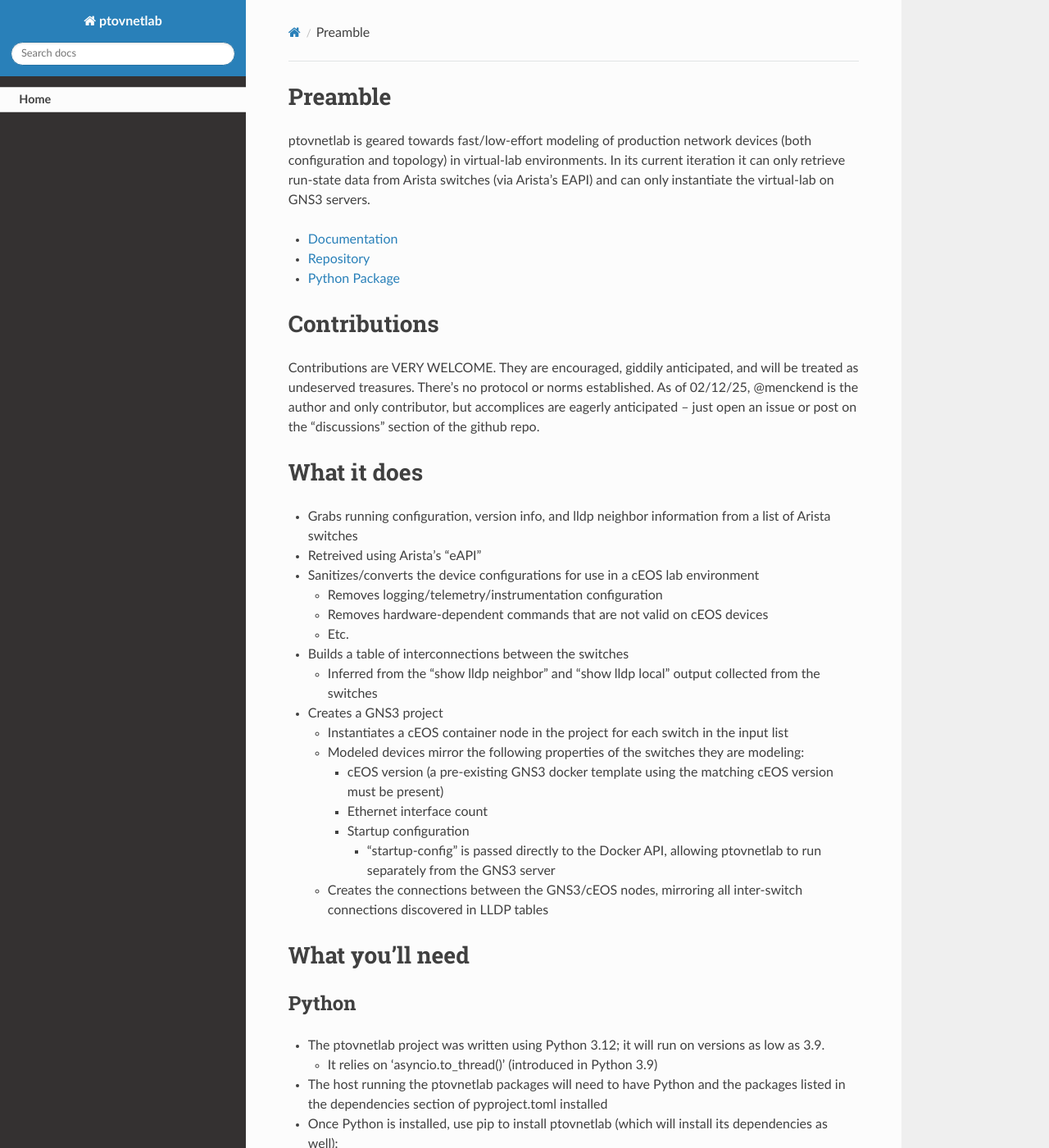
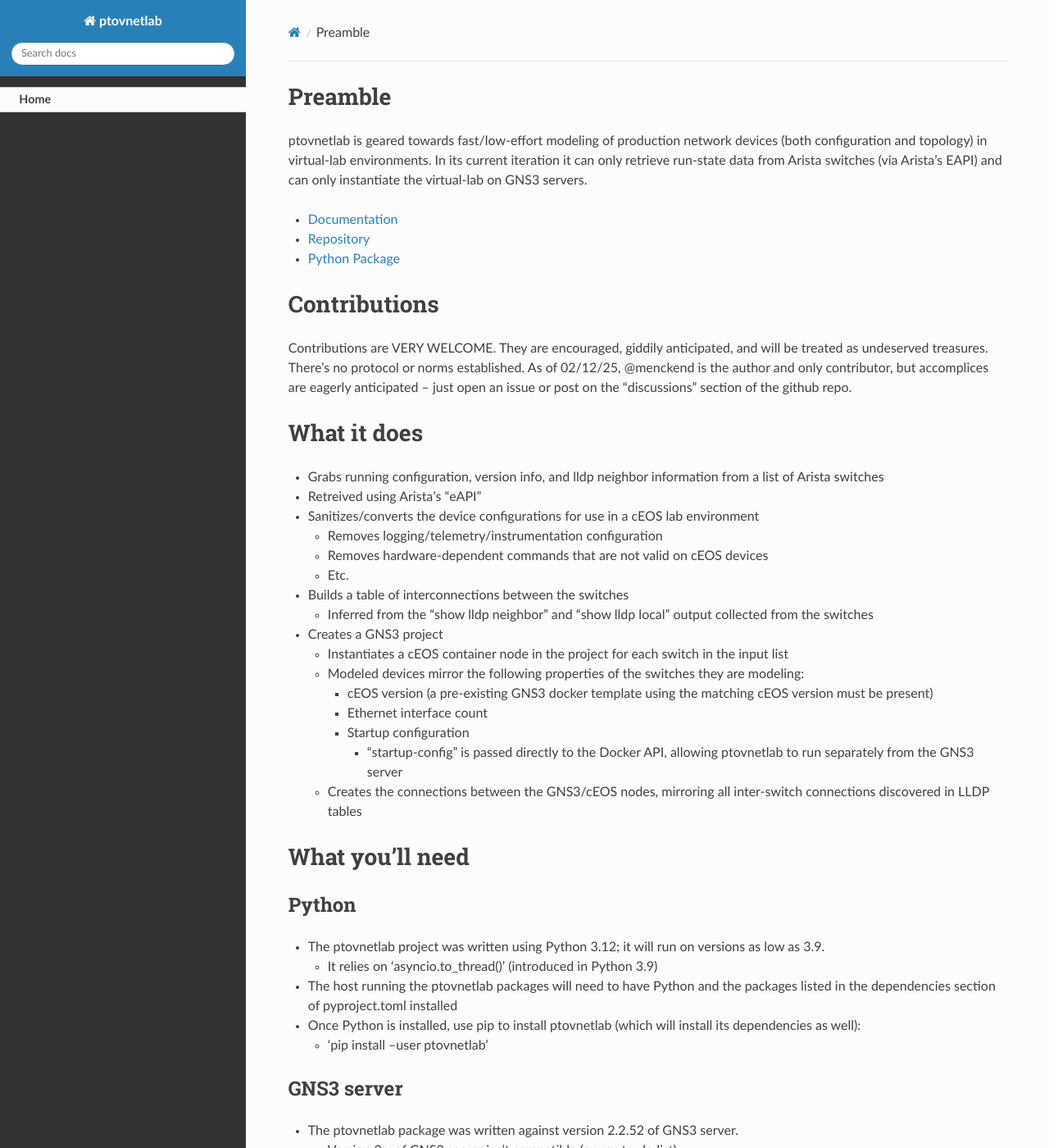
Before and after one commit to menckend/ptovnetlab, a Sphinx documentation site: the page built from docs/index.rst, in a window 1280 px wide and 1400 px high. Shown: the whole window at 82% size. Built offline with Sphinx 7.4.7 and the Read the Docs theme 3.1.0, drawn with Linux system fonts in a browser that asks for light colours; pages that are not in the unit, such as notebooks, are missing from menus; some of the changed text lies outside the part shown.

Commit message:
Update custom.css

```diff
--- a/docs/_static/css/custom.css
+++ b/docs/_static/css/custom.css
@@ -13,3 +13,9 @@
 table.summarytable {
     width: 100%;
 }
+.wy-nav-content {
+    padding: 1.618em 3.236em;
+    height: 100%;
+    max-width: 80vw;
+    margin: auto
+}
```
